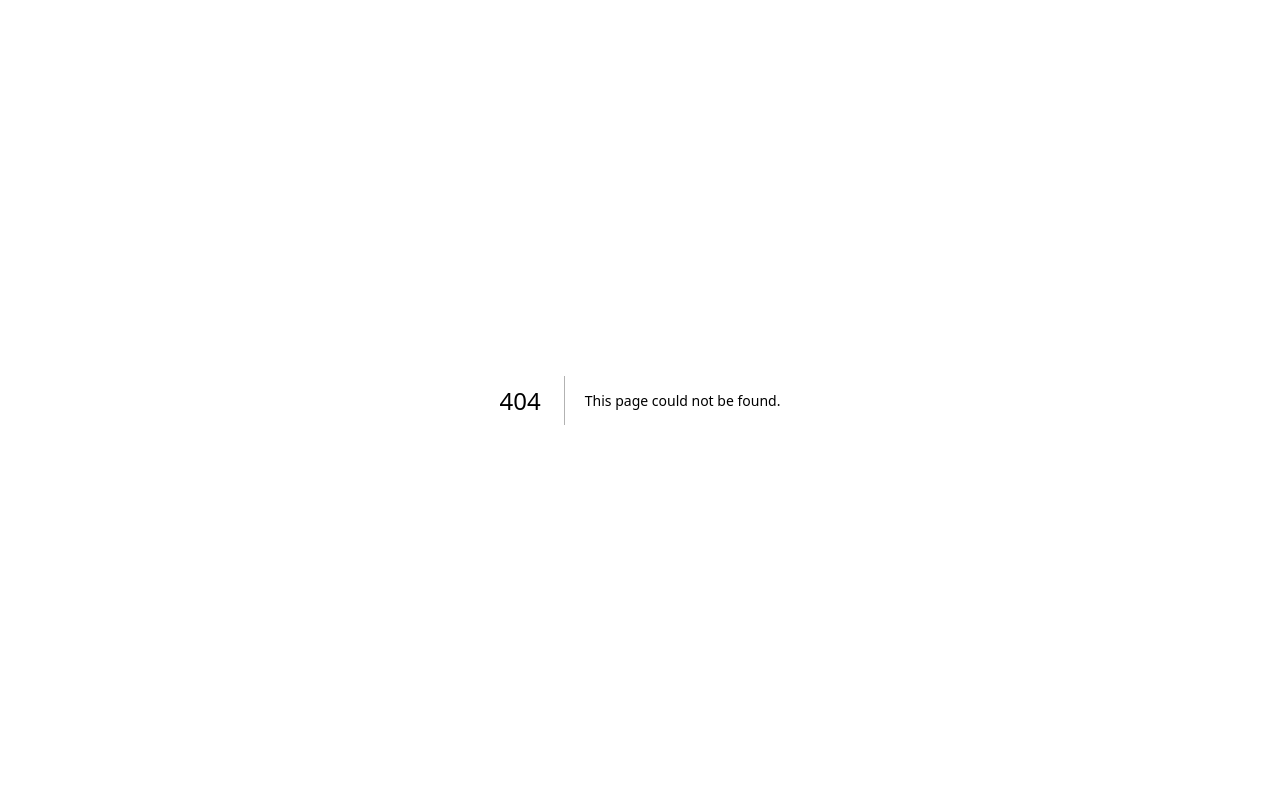
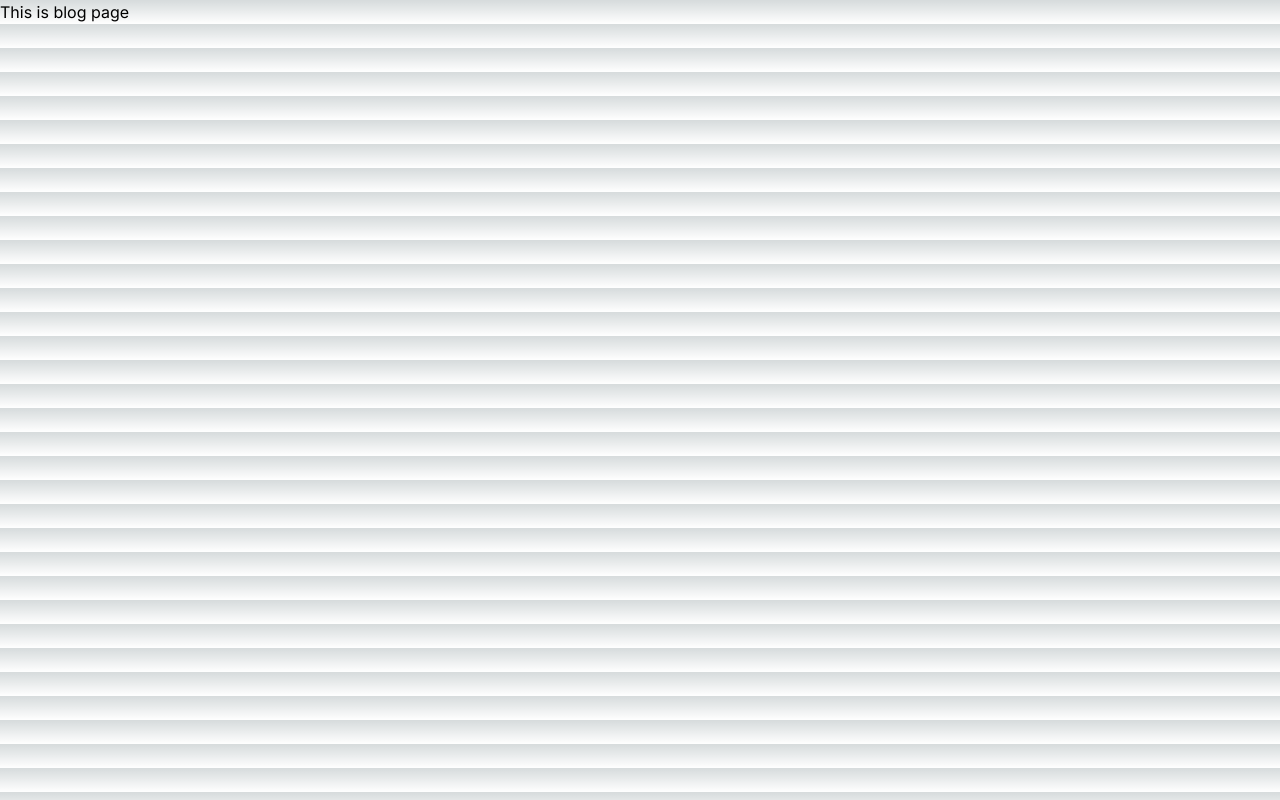
Before and after one commit to SakibAlHasan10/new-next.js-app, a Next.js app: page /news/blog in a window 1280 px wide. Before the commit this address had no page. Built offline with nearby package versions, Linux system fonts and the light colour scheme.

Commit message:
create nested route and create blog page

```diff
--- /dev/null
+++ b/src/app/news/blog/page.js
@@ -0,0 +1,11 @@
+import React from 'react';
+
+const BlogPage = () => {
+    return (
+        <div>
+            <h2>This is blog page</h2>
+        </div>
+    );
+};
+
+export default BlogPage;
```
